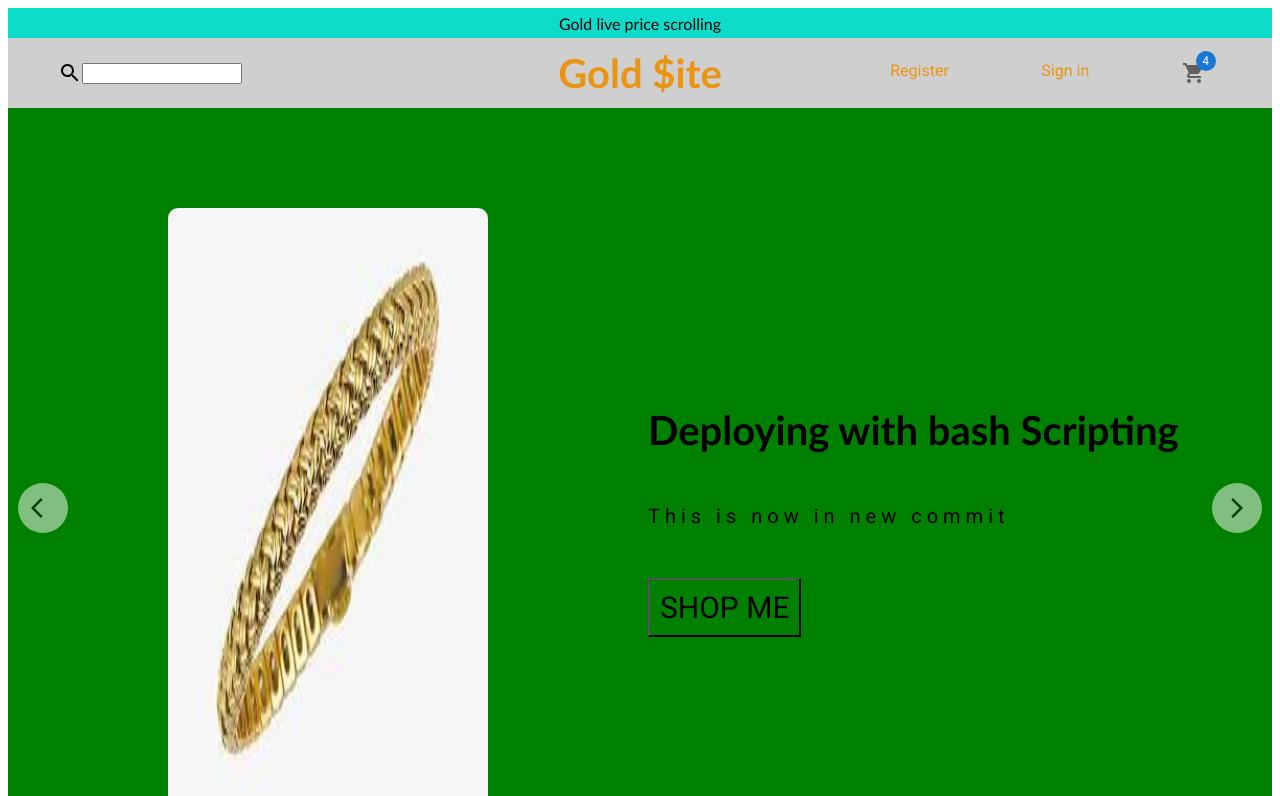
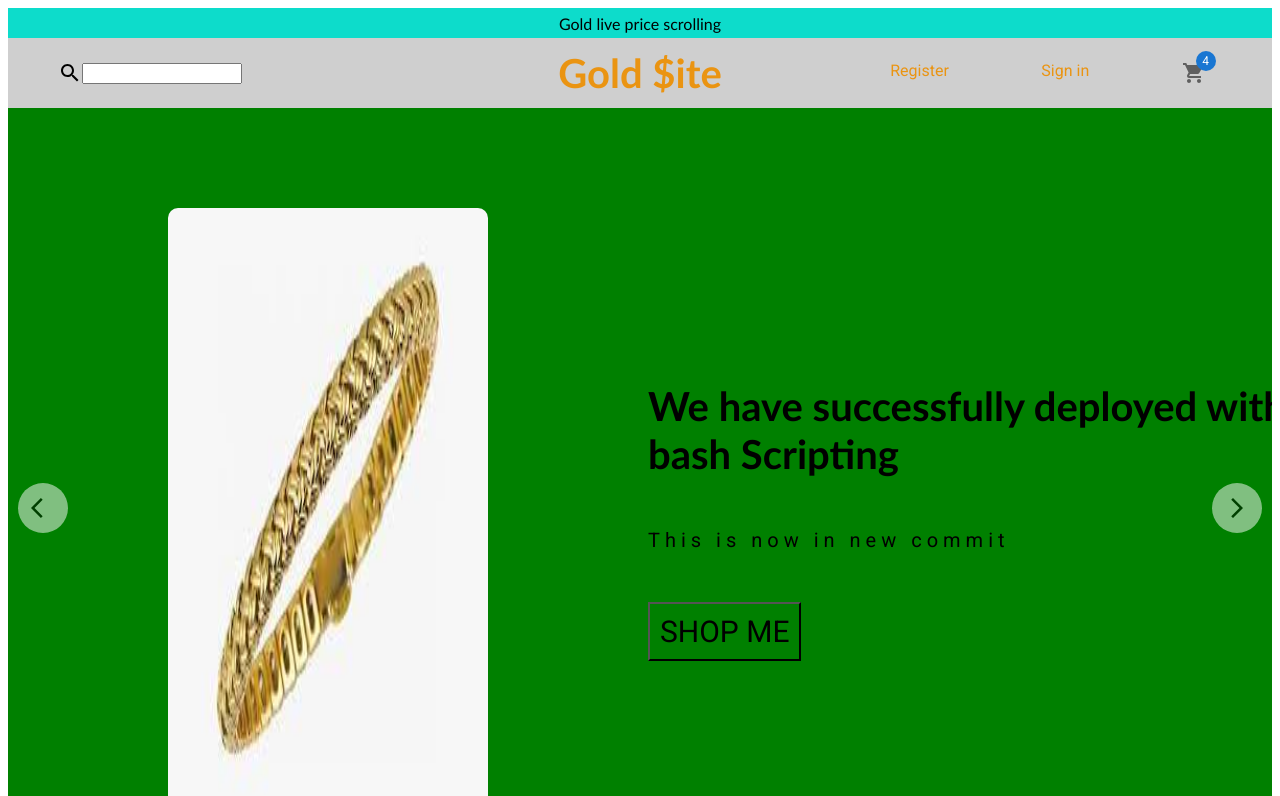
Before and after one commit to mokadi-suryaprasad/Gold_Site_Ecommerce, a React (Create React App) app: page / in a window 1280 px wide. Shown: the top 796 px of the page. Built offline with nearby package versions, Linux system fonts and the light colour scheme; a web font is replaced by a local one.

Commit message:
changes done

```diff
--- a/src/data.js
+++ b/src/data.js
@@ -2,7 +2,7 @@ export const sliderItems = [
   {
     id: "1",
     img: "assets/braclet/main.jfif",
-    title: "Deploying with bash Scripting",
+    title: "We have successfully deployed with bash Scripting",
     desc: "This is now in new commit",
     bg: "green",
   },
```
